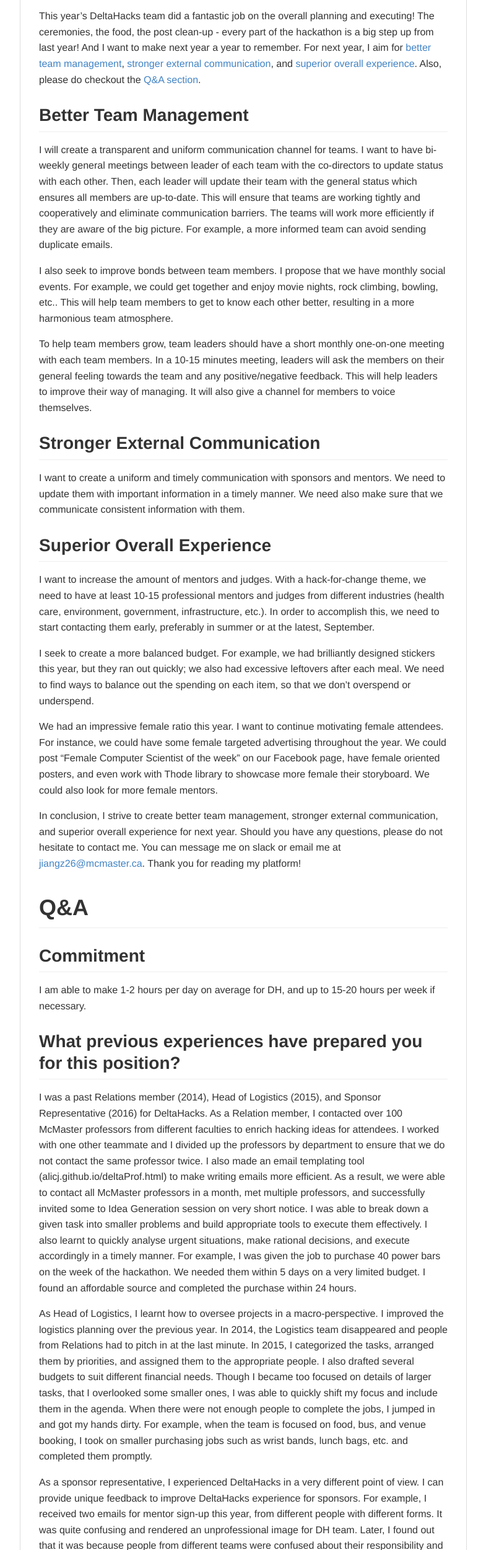
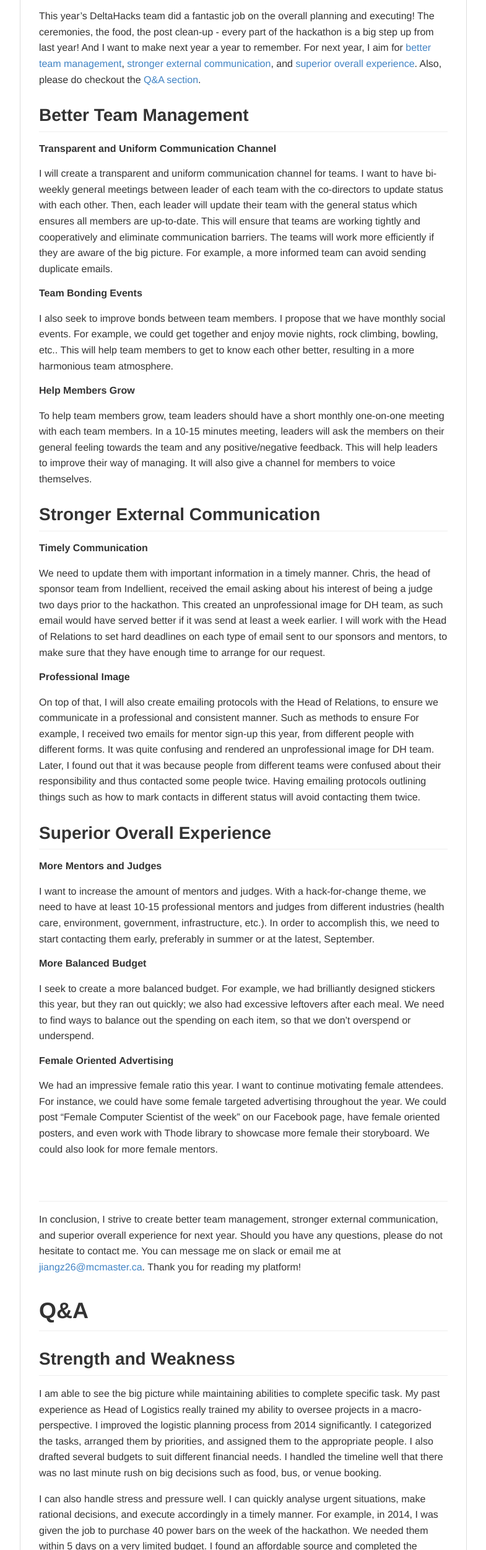
Before and after one commit to alicj/alicj.github.io, a plain HTML site: page deltaPlatform.html in a window 1280 px wide. Shown: the part 300-2800 px from the top of the page at 62% size, without its empty margins (247-1032 px from the left). Drawn offline with Linux system fonts and the light colour scheme.

Commit message:
update deltahacsks platform

```diff
--- a/deltaPlatform.html
+++ b/deltaPlatform.html
@@ -1018,17 +1018,31 @@ body .markdown-body
 <p>Hello, my name is Alic. I was a past Relations member (2014), Head of Logistics (2015), and Sponsor Representative (2016) for DeltaHacks. As a Relation member, I contacted over 100 McMaster professors from different departments to enrich hack ideas for attendees. As Head of Logistics, I learnt how to oversee projects in a macro-perspective which will assist me to direct the DeltaHacks team better. As a sponsor representative, I experienced DeltaHacks in a different point of view and will be able to provide unique feedback to improve DeltaHacks experience for sponsors.</p>
 <p>This year’s DeltaHacks team did a fantastic job on the overall planning and executing! The ceremonies, the food, the post clean-up - every part of the hackathon is a big step up from last year! And I want to make next year a year to remember. For next year, I aim for <a href="#better-team-management">better team management</a>, <a href="#stronger-external-communication">stronger external communication</a>, and <a href="#superior-overall-experience">superior overall experience</a>. Also, please do checkout the <a href="#qa">Q&amp;A section</a>.</p>
 <h2 id="better-team-management"><a name="user-content-better-team-management" href="#better-team-management" class="headeranchor-link" aria-hidden="true"><span class="headeranchor"></span></a>Better Team Management</h2>
+<h5 id="transparent-and-uniform-communication-channel"><a name="user-content-transparent-and-uniform-communication-channel" href="#transparent-and-uniform-communication-channel" class="headeranchor-link" aria-hidden="true"><span class="headeranchor"></span></a>Transparent and Uniform Communication Channel</h5>
 <p>I will create a transparent and uniform communication channel for teams. I want to have bi-weekly general meetings between leader of each team with the co-directors to update status with each other. Then, each leader will update their team with the general status which ensures all members are up-to-date. This will ensure that teams are working tightly and cooperatively and eliminate communication barriers. The teams will work more efficiently if they are aware of the big picture. For example, a more informed team can avoid sending duplicate emails.</p>
+<h5 id="team-bonding-events"><a name="user-content-team-bonding-events" href="#team-bonding-events" class="headeranchor-link" aria-hidden="true"><span class="headeranchor"></span></a>Team Bonding Events</h5>
 <p>I also seek to improve bonds between team members. I propose that we have monthly social events. For example, we could get together and enjoy movie nights, rock climbing, bowling, etc.. This will help team members to get to know each other better, resulting in a more harmonious team atmosphere.</p>
+<h5 id="help-members-grow"><a name="user-content-help-members-grow" href="#help-members-grow" class="headeranchor-link" aria-hidden="true"><span class="headeranchor"></span></a>Help Members Grow</h5>
 <p>To help team members grow, team leaders should have a short monthly one-on-one meeting with each team members. In a 10-15 minutes meeting, leaders will ask the members on their general feeling towards the team and any positive/negative feedback. This will help leaders to improve their way of managing. It will also give a channel for members to voice themselves.</p>
 <h2 id="stronger-external-communication"><a name="user-content-stronger-external-communication" href="#stronger-external-communication" class="headeranchor-link" aria-hidden="true"><span class="headeranchor"></span></a>Stronger External Communication</h2>
-<p>I want to create a uniform and timely communication with sponsors and mentors. We need to update them with important information in a timely manner. We need also make sure that we communicate consistent information with them.</p>
+<h5 id="timely-communication"><a name="user-content-timely-communication" href="#timely-communication" class="headeranchor-link" aria-hidden="true"><span class="headeranchor"></span></a>Timely Communication</h5>
+<p>We need to update them with important information in a timely manner. Chris, the head of sponsor team from Indellient, received the email asking about his interest of being a judge two days prior to the hackathon. This created an unprofessional image for DH team, as such email would have served better if it was send at least a week earlier. I will work with the Head of Relations to set hard deadlines on each type of email sent to our sponsors and mentors, to make sure that they have enough time to arrange for our request.</p>
+<h5 id="professional-image"><a name="user-content-professional-image" href="#professional-image" class="headeranchor-link" aria-hidden="true"><span class="headeranchor"></span></a>Professional Image</h5>
+<p>On top of that, I will also create emailing protocols with the Head of Relations, to ensure we communicate in a professional and consistent manner. Such as methods to ensure  For example, I received two emails for mentor sign-up this year, from different people with different forms. It was quite confusing and rendered an unprofessional image for DH team. Later, I found out that it was because people from different teams were confused about their responsibility and thus contacted some people twice. Having emailing protocols outlining things such as how to mark contacts in different status will avoid contacting them twice.</p>
 <h2 id="superior-overall-experience"><a name="user-content-superior-overall-experience" href="#superior-overall-experience" class="headeranchor-link" aria-hidden="true"><span class="headeranchor"></span></a>Superior Overall Experience</h2>
+<h5 id="more-mentors-and-judges"><a name="user-content-more-mentors-and-judges" href="#more-mentors-and-judges" class="headeranchor-link" aria-hidden="true"><span class="headeranchor"></span></a>More Mentors and Judges</h5>
 <p>I want to increase the amount of mentors and judges. With a hack-for-change theme, we need to have at least 10-15 professional mentors and judges from different industries (health care, environment, government, infrastructure, etc.). In order to accomplish this, we need to start contacting them early, preferably in summer or at the latest, September.</p>
+<h5 id="more-balanced-budget"><a name="user-content-more-balanced-budget" href="#more-balanced-budget" class="headeranchor-link" aria-hidden="true"><span class="headeranchor"></span></a>More Balanced Budget</h5>
 <p>I seek to create a more balanced budget. For example, we had brilliantly designed stickers this year, but they ran out quickly; we also had excessive leftovers after each meal. We need to find ways to balance out the spending on each item, so that we don’t overspend or underspend.</p>
+<h5 id="female-oriented-advertising"><a name="user-content-female-oriented-advertising" href="#female-oriented-advertising" class="headeranchor-link" aria-hidden="true"><span class="headeranchor"></span></a>Female Oriented Advertising</h5>
 <p>We had an impressive female ratio this year. I want to continue motivating female attendees. For instance, we could have some female targeted advertising throughout the year. We could post “Female Computer Scientist of the week” on our Facebook page, have female oriented posters, and even work with Thode library to showcase more female their storyboard. We could also look for more female mentors.</p>
+<h2 id="_1"><a name="user-content-_1" href="#_1" class="headeranchor-link" aria-hidden="true"><span class="headeranchor"></span></a>&nbsp;</h2>
 <p>In conclusion, I strive to create better team management, stronger external communication, and superior overall experience for next year. Should you have any questions, please do not hesitate to contact me. You can message me on slack or email me at <a href="mailto:jiangz26@mcmaster.ca">jiangz26@mcmaster.ca</a>. Thank you for reading my platform!</p>
 <h1 id="qa"><a name="user-content-qa" href="#qa" class="headeranchor-link" aria-hidden="true"><span class="headeranchor"></span></a>Q&amp;A</h1>
+<h2 id="strength-and-weakness"><a name="user-content-strength-and-weakness" href="#strength-and-weakness" class="headeranchor-link" aria-hidden="true"><span class="headeranchor"></span></a>Strength and Weakness</h2>
+<p>I am able to see the big picture while maintaining abilities to complete specific task. My past experience as Head of Logistics really trained my ability to oversee projects in a macro-perspective. I improved the logistic planning process from 2014 significantly. I categorized the tasks, arranged them by priorities, and assigned them to the appropriate people. I also drafted several budgets to suit different financial needs. I handled the timeline well that there was no last minute rush on big decisions such as food, bus, or venue booking.</p>
+<p>I can also handle stress and pressure well. I can quickly analyse urgent situations, make rational decisions, and execute accordingly in a timely manner. For example, in 2014, I was given the job to purchase 40 power bars on the week of the hackathon. We needed them within 5 days on a very limited budget. I found an affordable source and completed the purchase within 24 hours.</p>
+<p>On the contrary, I can be too focused on specificity and minute detail regarding tasks. However, my past experience of being Head of Logistics has taught me to step back and to see the bigger picture regularly.Moreover, this disadvantage becomes advantageous in some situations. For instance, when there aren’t enough people, I can easily jump in and complete some task quickly and efficiently. </p>
 <h2 id="commitment"><a name="user-content-commitment" href="#commitment" class="headeranchor-link" aria-hidden="true"><span class="headeranchor"></span></a>Commitment</h2>
 <p>I am able to make 1-2 hours per day on average for DH, and up to 15-20 hours per week if necessary. </p>
 <h2 id="what-previous-experiences-have-prepared-you-for-this-position"><a name="user-content-what-previous-experiences-have-prepared-you-for-this-position" href="#what-previous-experiences-have-prepared-you-for-this-position" class="headeranchor-link" aria-hidden="true"><span class="headeranchor"></span></a>What previous experiences have prepared you for this position?</h2>
```
Also changed, not shown: deltaPlatform.md (+22 -1 lines).
